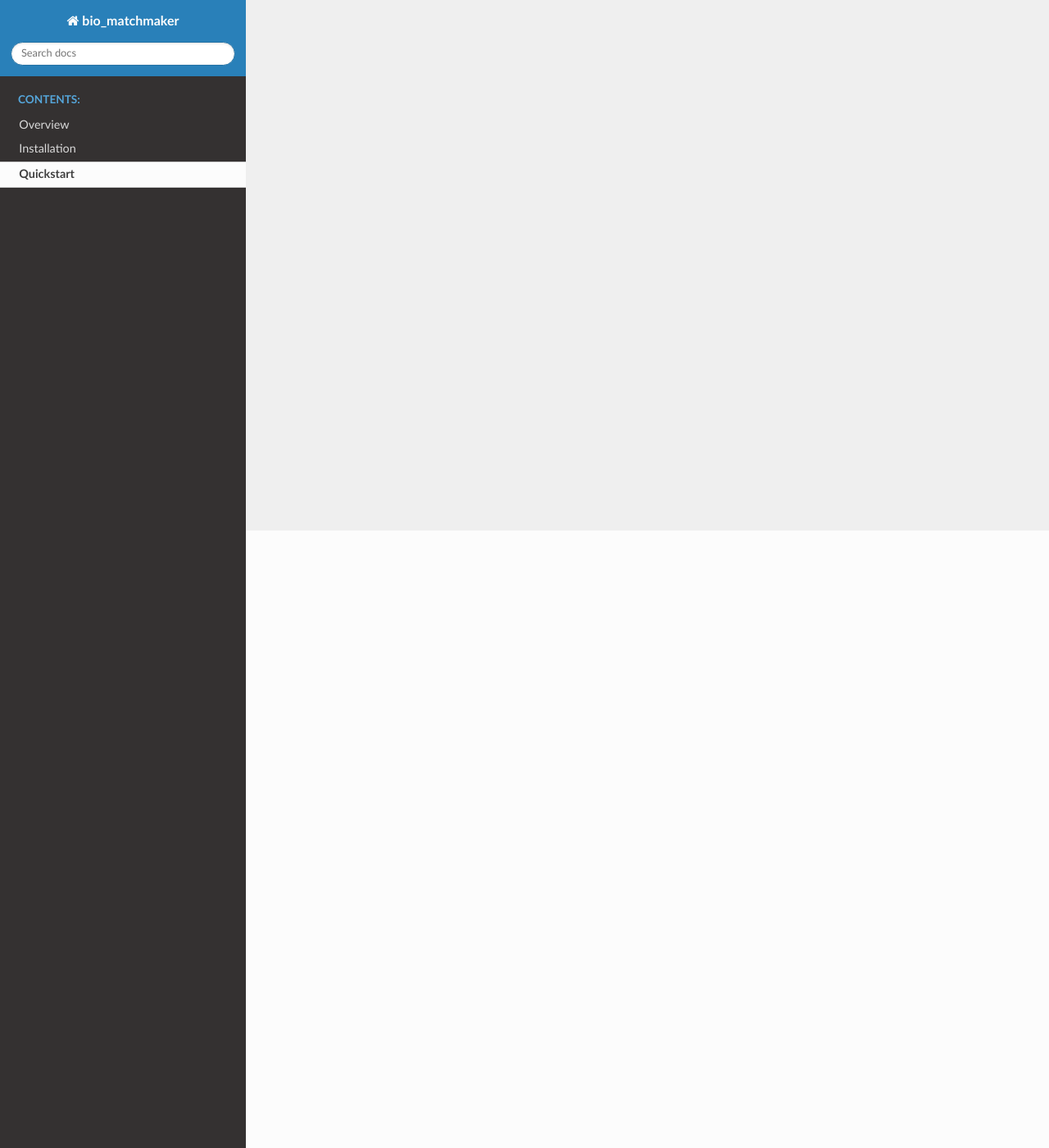
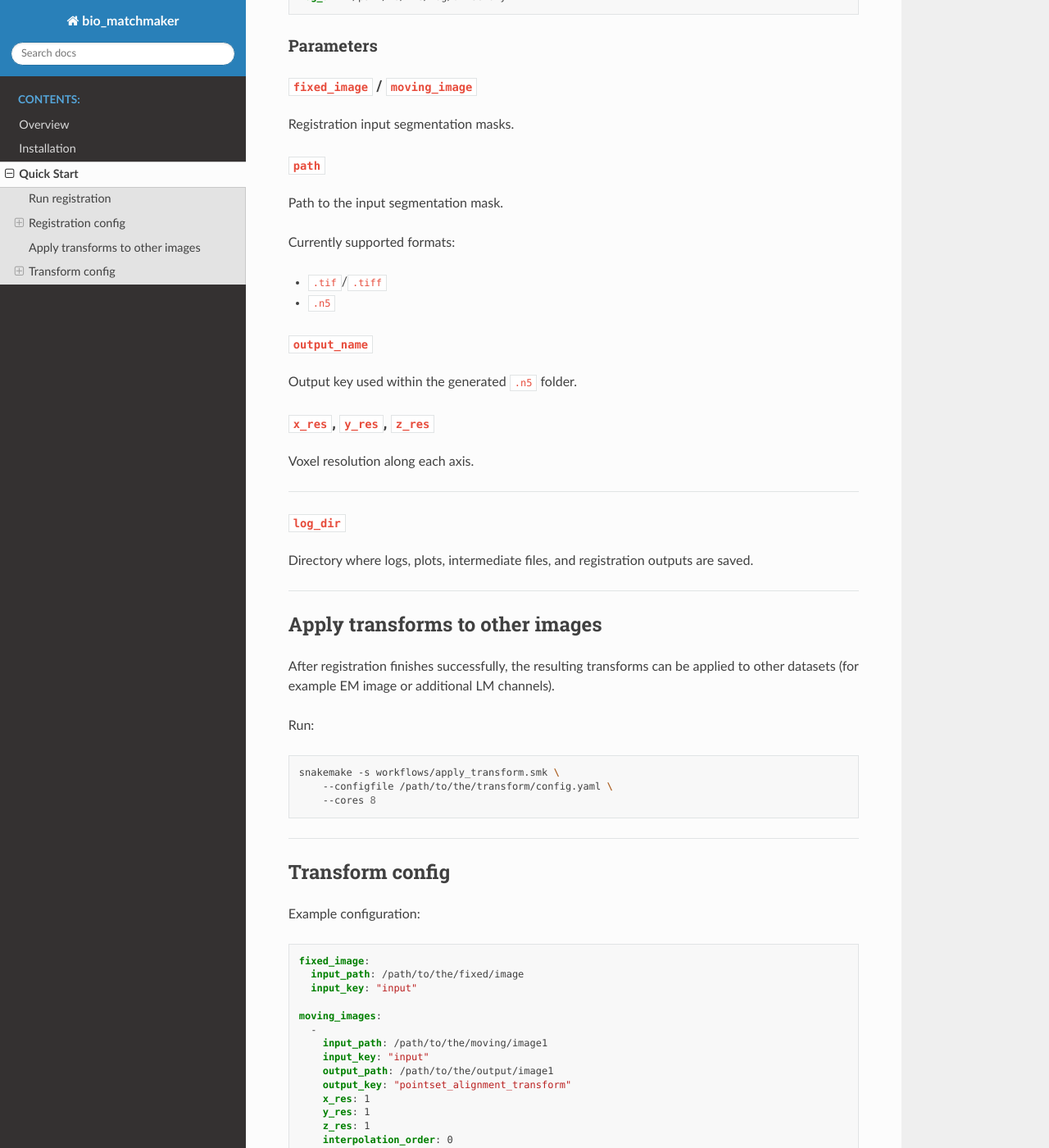
Before and after one commit to kreshuklab/image-matchmaker, a Sphinx documentation site: the page built from docs/source/quickstart.md, in a window 1280 px wide and 1400 px high, scrolled down 753 px. Shown: the whole window at 82% size. Built offline with Sphinx 7.4.7 and the Read the Docs theme 3.1.0, drawn with Linux system fonts in a browser that asks for light colours; some of the changed text lies outside the part shown.

Commit message:
docs: complete quickstart section and add config examples

````diff
--- a/docs/source/quickstart.md
+++ b/docs/source/quickstart.md
@@ -1,21 +1,190 @@
-# Quickstart
+# Quick Start
 
-Run full registration workflow with Snakemake:
+### Run registration
+
+Run the registration workflow with:
 
 ```bash
 snakemake -s workflows/registration.smk \
-    --configfile examples/register_config_test_rigid.yaml \
+    --configfile /path/to/the/registration/config.yaml \
     --cores 8
 ```
 
-Run tests:
+---
+
+### Registration config
+
+Example configuration:
+
+```yaml
+fixed_image:
+  path: /path/to/the/fixed/image
+  output_name: "fixed_image"
+  x_res: 1
+  y_res: 1
+  z_res: 1
+
+moving_image:
+  path: /path/to/the/moving/image
+  output_name: "moving_image"
+  x_res: 1
+  y_res: 1
+  z_res: 1
+
+log_dir: /path/to/the/log/directory
+```
+
+#### Parameters
+
+##### `fixed_image` / `moving_image`
+
+Registration input segmentation masks.
+
+##### `path`
+
+Path to the input segmentation mask.
+
+Currently supported formats:
+
+* `.tif`/`.tiff`
+* `.n5`
+
+##### `output_name`
+
+Output key used within the generated `.n5` folder.
+
+##### `x_res`, `y_res`, `z_res`
+
+Voxel resolution along each axis.
+
+---
+
+##### `log_dir`
+
+Directory where logs, plots, intermediate files, and registration outputs are saved.
+
+---
+
+### Apply transforms to other images
+
+After registration finishes successfully, the resulting transforms can be applied to other datasets (for example EM image or additional LM channels).
+
+Run:
 
 ```bash
-pytest -s
+snakemake -s workflows/apply_transform.smk \
+    --configfile /path/to/the/transform/config.yaml \
+    --cores 8
 ```
 
-Optional (hide warnings):
+---
 
-```bash
-pytest -s -p no:warnings
+### Transform config
+
+Example configuration:
+
+```yaml
+fixed_image:
+  input_path: /path/to/the/fixed/image
+  input_key: "input"
+
+moving_images:
+  -
+    input_path: /path/to/the/moving/image1
+    input_key: "input"
+    output_path: /path/to/the/output/image1
+    output_key: "pointset_alignment_transform"
+    x_res: 1
+    y_res: 1
+    z_res: 1
+    interpolation_order: 0
+
+  -
+    input_path: /path/to/the/moving/image2
+    input_key: "input"
+    output_path: /path/to/the/output/image2
+    output_key: "pointset_alignment_transform"
+    x_res: 1
+    y_res: 1
+    z_res: 1
+    interpolation_order: 0
+
+log_dir: /path/to/the/log/directory
+parameter_map_path: /path/to/the/output/parameter/map
+prealignment_transform_path: /path/to/the/pre-alignment/transform
 ```
+
+#### Parameters
+
+##### `fixed_image` (optional)
+
+Optional fixed image used for overlay visualization.
+
+##### `input_path`
+
+Path to the fixed image.
+
+##### `input_key`
+
+Dataset key if the input is an `.n5` file.
+
+---
+
+##### `moving_images` (required)
+
+List of moving images to transform.
+
+Multiple moving inputs can be processed in a single run.
+
+##### `input_path` / `output_path`
+
+Input and output image paths.
+
+Supported formats:
+
+* `.tif`
+* `.n5`
+
+##### `input_key` / `output_key`
+
+Dataset key used for `.n5` files.
+
+##### `x_res`, `y_res`, `z_res`
+
+Voxel resolution along each axis.
+
+##### `interpolation_order`
+
+B-spline interpolation order used during resampling.
+
+For segmentation masks, use:
+
+```yaml
+interpolation_order: 0
+```
+
+For intensity images, higher interpolation orders are recommended for smoother results, at the cost of increased runtime.
+
+---
+
+##### `parameter_map_path`
+
+Path to the Elastix transform parameter file.
+
+Typically:
+
+```text
+TransformParameters.2.txt
+```
+
+---
+
+##### `prealignment_transform_path` (optional)
+
+Path to the SVD pre-alignment transform:
+
+```text
+svd_prealignment_transform.json
+```
+
+If provided, the pre-alignment transform is applied before the Elastix transforms.
````
